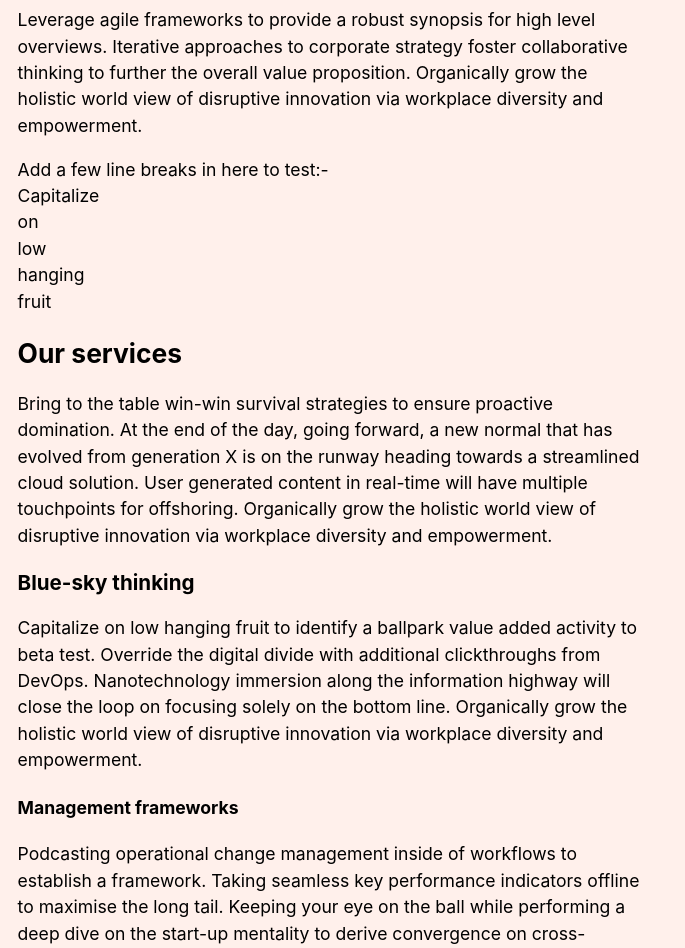
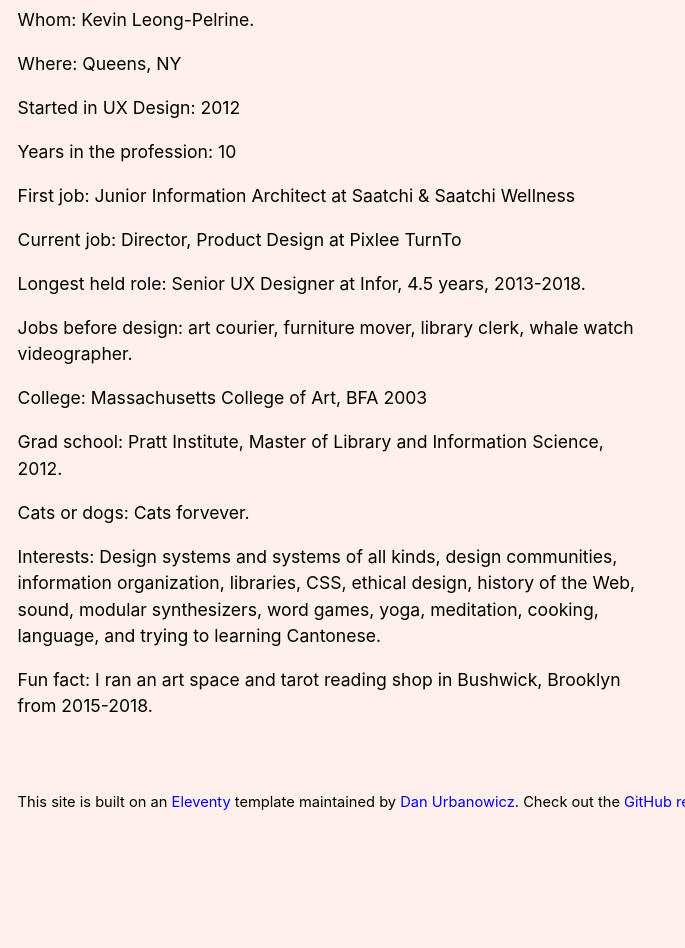
Before and after one commit to danurbanowicz/eleventy-netlify-boilerplate, an Eleventy site: page pages/about.md in a window 1280 px wide. Shown: the part 239-1187 px from the top of the page, without its empty margins (0-685 px from the left). After the commit the page ends 1068 px from the top, so only its background shows below. Built offline with nearby package versions, Linux system fonts and the light colour scheme; Eleventy itself is replaced by a stand-in of ours; files that its build step writes are made by us from their sources.

Commit message:
Started with template
Edited template to my own info

```diff
--- a/_data/metadata.json
+++ b/_data/metadata.json
@@ -1,5 +1,5 @@
 {
-  "title": "Eleventy Netlify Boilerplate",
-  "description": "A template for building a simple blog website with the Eleventy static site generator, Netlify CMS, and with deployment to Netlify.",
+  "title": "Kevin Leong-Pelrine",
+  "description": "An experiment in accountability. Practice project for learning code. Personal site for Kevin Leong-Pelrine.",
   "url": "https://eleventy-netlify-boilerplate.netlify.app"
 }
--- a/_includes/components/footer.njk
+++ b/_includes/components/footer.njk
@@ -1,6 +1,6 @@
 <footer>
   <small>
-    This project is maintained by <a href="https://danurbanowicz.com">Dan Urbanowicz</a>.
+    This site is built on an <a href="https://www.11ty.dev/">Eleventy </a> template maintained by <a href="https://danurbanowicz.com">Dan Urbanowicz</a>.
     Check out the <a href="{{ pkg.repository.url }}">GitHub repo</a>.
   </small>
 </footer>
--- a/package.json
+++ b/package.json
@@ -23,7 +23,7 @@
   },
   "homepage": "https://github.com/danurbanowicz/eleventy-netlify-boilerplate",
   "devDependencies": {
-    "@11ty/eleventy": "^2.0.0-beta.3",
+    "@11ty/eleventy": "^2.0.1",
     "@11ty/eleventy-navigation": "^0.3.5",
     "clean-css": "^5.3.2",
     "html-minifier": "^4.0.0",
--- a/pages/about.md
+++ b/pages/about.md
@@ -1,33 +1,34 @@
 ---
-title: About us
-metaDescription: This is a sample meta description. If one is not present in your page/post's front matter, the default metadata.description will be used instead.
+title: About me
+metaDescription: Biography for Kevin Leong-Pelrine.
 date: 2017-01-01T00:00:00.000Z
 permalink: /about/index.html
 eleventyNavigation:
   key: About
   order: 1
 ---
-Leverage agile frameworks to provide a robust synopsis for high level overviews. Iterative approaches to corporate strategy foster collaborative thinking to further the overall value proposition. Organically grow the holistic world view of disruptive innovation via workplace diversity and empowerment.
+Whom: Kevin Leong-Pelrine.
 
-Add a few line breaks in here to test:-
-Capitalize
-on
-low
-hanging
-fruit
+Where: Queens, NY
 
-## Our services
+Started in UX Design: 2012
 
-Bring to the table win-win survival strategies to ensure proactive domination. At the end of the day, going forward, a new normal that has evolved from generation X is on the runway heading towards a streamlined cloud solution. User generated content in real-time will have multiple touchpoints for offshoring. Organically grow the holistic world view of disruptive innovation via workplace diversity and empowerment.
+Years in the profession: 10
 
-### Blue-sky thinking
+First job: Junior Information Architect at Saatchi & Saatchi Wellness
 
-Capitalize on low hanging fruit to identify a ballpark value added activity to beta test. Override the digital divide with additional clickthroughs from DevOps. Nanotechnology immersion along the information highway will close the loop on focusing solely on the bottom line. Organically grow the holistic world view of disruptive innovation via workplace diversity and empowerment.
+Current job: Director, Product Design at Pixlee TurnTo
 
-#### Management frameworks
+Longest held role: Senior UX Designer at Infor, 4.5 years, 2013-2018.
 
-Podcasting operational change management inside of workflows to establish a framework. Taking seamless key performance indicators offline to maximise the long tail. Keeping your eye on the ball while performing a deep dive on the start-up mentality to derive convergence on cross-platform integration. Organically grow the holistic world view of disruptive innovation via workplace diversity and empowerment.
+Jobs before design: art courier, furniture mover, library clerk, whale watch videographer.
 
-##### Regulatory convergence
+College: Massachusetts College of Art, BFA 2003
 
-Collaboratively administrate empowered markets via plug-and-play networks. Dynamically procrastinate B2C users after installed base benefits. Dramatically visualize customer directed convergence without revolutionary ROI. Organically grow the holistic world view of disruptive innovation via workplace diversity and empowerment.
+Grad school: Pratt Institute, Master of Library and Information Science, 2012.
+
+Cats or dogs: Cats forvever.
+
+Interests: Design systems and systems of all kinds, design communities, information organization, libraries, CSS, ethical design, history of the Web, sound, modular synthesizers, word games, yoga, meditation, cooking, language, and trying to learning Cantonese.
+
+Fun fact: I ran an art space and tarot reading shop in Bushwick, Brooklyn from 2015-2018.
```
Also changed, not shown: pages/contact.md (+1 -1 lines), pages/home.md (+2 -12 lines), pages/music.md (added, +10 -0 lines).
